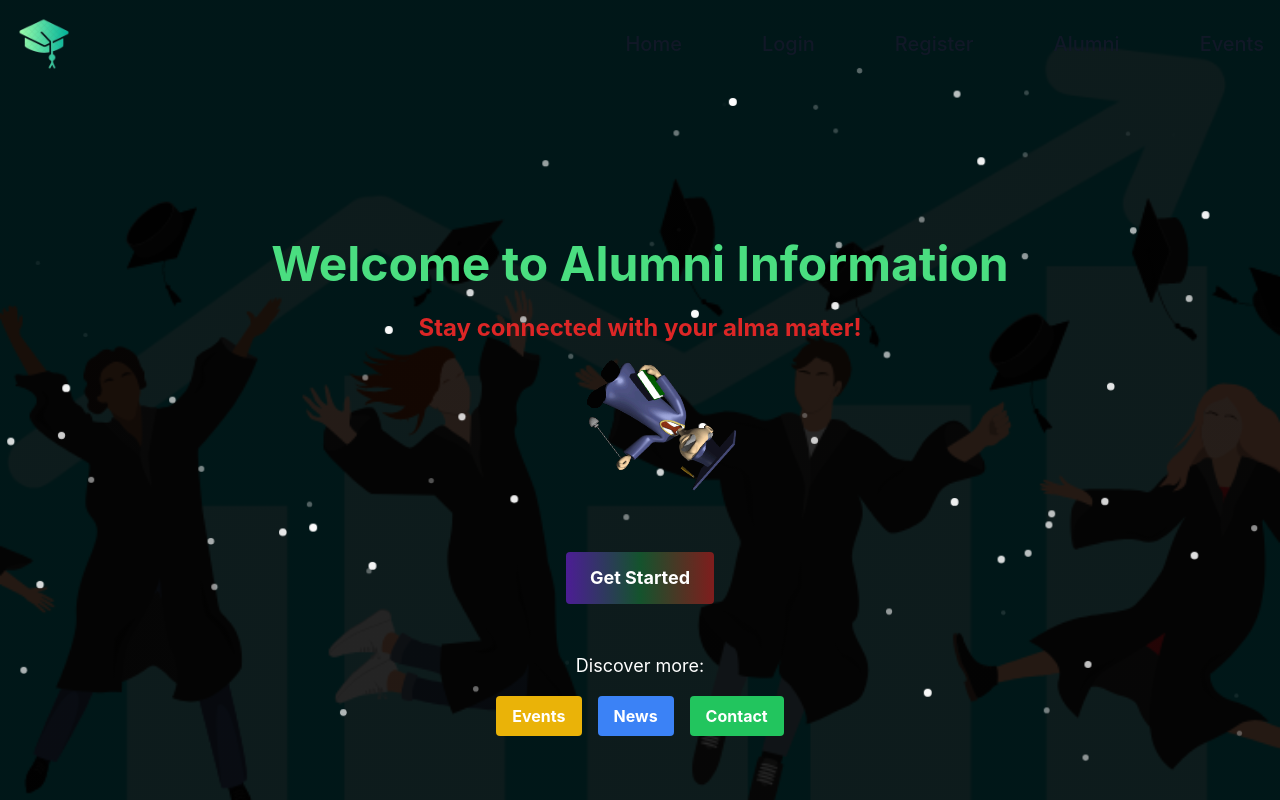
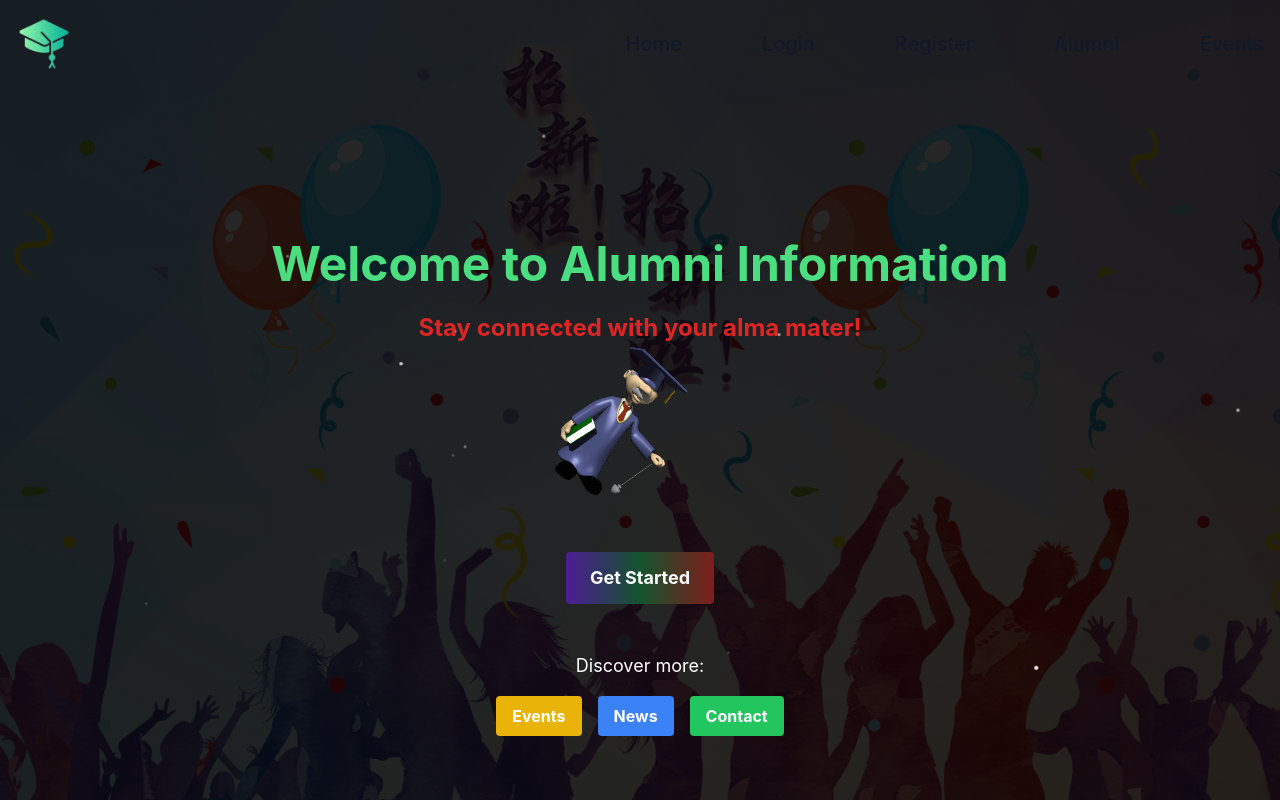
Before and after one commit to Ripunjay42/alumni, a React (Create React App) app in the folder client/: page / in a window 1280 px wide. Built offline with nearby package versions, Linux system fonts and the light colour scheme.

Commit message:
chore: Update background image URL in CSS

```diff
--- a/client/src/App.css
+++ b/client/src/App.css
@@ -38,7 +38,7 @@
 } */
 
 .App{
-  background: linear-gradient(rgba(0, 0, 0, 0.85), rgba(0, 0, 0, 0.85)), url(images/bg.png) no-repeat center center;
+  background: linear-gradient(rgba(0, 0, 0, 0.85), rgba(0, 0, 0, 0.85)), url(images/bg.jpg) no-repeat center center;
   background-size: cover;
   position: relative;
   overflow-y: hidden;
@@ -67,7 +67,7 @@ html {
 
 @media (max-width: 768px) {
   .App {
-    background: linear-gradient(rgba(0, 0, 0, 0.85), rgba(0, 0, 0, 0.85)), url(images/bg.png) no-repeat center center;
+    background: linear-gradient(rgba(0, 0, 0, 0.85), rgba(0, 0, 0, 0.85)), url(images/bg.jpg) no-repeat center center;
     background-size: cover;
     overflow-y: auto; /* Enable vertical scrolling if necessary */
   }
--- a/client/src/App.js
+++ b/client/src/App.js
@@ -23,10 +23,10 @@ function App() {
     <Router>
       <div className="App ">
       <div className="absolute inset-0 pointer-events-none">
-        {Array.from({ length: 50 }).map((_, i) => (
+        {Array.from({ length: 20 }).map((_, i) => (
           <motion.div
             key={i}
-            className="absolute w-2 h-2 bg-white rounded-full"
+            className="absolute w-1 h-1 bg-white rounded-full"
             initial={{
               x: Math.random() * window.innerWidth,
               y: Math.random() * window.innerHeight,
@@ -39,10 +39,10 @@ function App() {
               scale: [0.5, 1, 0.5]
             }}
             transition={{
-              duration: Math.random() * 5 + 2,
+              duration: Math.random() * 3 + 2,
               repeat: Infinity,
               repeatType: "mirror",
-              delay: Math.random() * 5
+              delay: Math.random() * 3
             }}
           />
         ))}
--- a/client/src/components/Landing.jsx
+++ b/client/src/components/Landing.jsx
@@ -8,11 +8,11 @@ export default function Landing() {
   return (
     <section className="h-screen flex flex-col items-center justify-center bg-transparent relative overflow-hidden">
       {/* Floating Particles */}
-      <div className="absolute inset-0 pointer-events-none">
-        {Array.from({ length: 30 }).map((_, i) => (
+      {/* <div className="absolute inset-0 pointer-events-none">
+        {Array.from({ length: 20 }).map((_, i) => (
           <motion.div
             key={i}
-            className="absolute w-2 h-2 bg-white rounded-full"
+            className="absolute w-0 h-0 bg-white rounded-full"
             initial={{
               x: Math.random() * window.innerWidth,
               y: Math.random() * window.innerHeight,
@@ -25,14 +25,14 @@ export default function Landing() {
               scale: [0.5, 1, 0.5]
             }}
             transition={{
-              duration: Math.random() * 5 + 2,
+              duration: Math.random() * 3 + 2,
               repeat: Infinity,
               repeatType: "mirror",
-              delay: Math.random() * 5
+              delay: Math.random() * 3
             }}
           />
         ))}
-      </div>
+      </div> */}
 
       <motion.div
         className="text-center relative z-10"
@@ -61,16 +61,16 @@ export default function Landing() {
           src={logo}
           alt="Alumni Logo"
           className="w-40 h-40 mx-auto mb-6"
-          initial={{ y: -10, rotateZ: 0 }}
-          animate={{ y: [0, -10, 0], rotateZ: [0, 360, 0] }}
-          transition={{ duration: 2, repeat: Infinity, repeatType: "mirror" }}
+          initial={{ y: -5, rotateZ: 0 }}
+          animate={{ y: [0, -5, 0], rotateZ: [0, 45, 0] }}
+          transition={{ duration: 4, repeat: Infinity, repeatType: "mirror" }}
         />
         <Link to="/alumni">
           <motion.button
             className="px-6 py-3 bg-gradient-to-r from-violet-900 via-green-900 to-red-900 text-white text-lg font-bold rounded hover:bg-gray-200 transition duration-300"
             initial={{ opacity: 0, scale: 0.8, rotateX: 90 }}
             animate={{ opacity: 1, scale: 1, rotateX: 0 }}
-            transition={{ duration: 0.5, delay: 1.5 }}
+            transition={{ duration: 0.5, delay: 1 }}
           >
             Get Started
           </motion.button>
@@ -82,7 +82,7 @@ export default function Landing() {
         className="text-center relative z-10 mt-12"
         initial={{ opacity: 0 }}
         animate={{ opacity: 1 }}
-        transition={{ duration: 1, delay: 2 }}
+        transition={{ duration: 1, delay: 1 }}
       >
         <p className="text-white text-lg mb-4">Discover more:</p>
         <div className="flex space-x-4 justify-center">
```
